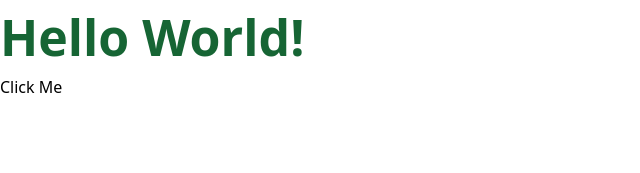
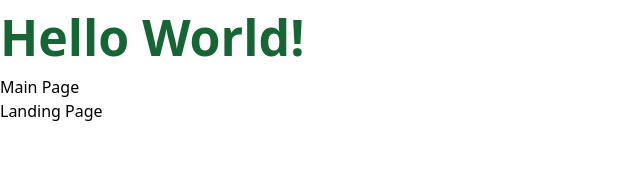
Before and after one commit to PhilippTillmanns/week-10, a React (Create React App) app: page / in a window 1280 px wide. Shown: the top 173 px of the page, without its empty margins (0-640 px from the left). Built offline with nearby package versions, Linux system fonts and the light colour scheme.

Commit message:
Added divs and pages-folder

```diff
--- a/src/App.js
+++ b/src/App.js
@@ -1,4 +1,5 @@
 import Login from "./components/Login";
+import Landing from "./pages/landing";
 
 
 function App() {
@@ -7,7 +8,15 @@ function App() {
       <h1 className="font-bold text-green-800 text-[50px]"
       >Hello World!</h1>
 
-      <Login></Login>
+      <div>
+        <h1>Main Page</h1>
+      </div>
+
+      <div>
+        <Landing></Landing>
+      </div>
+
+
     </div>
   );
 }
--- /dev/null
+++ b/src/pages/landing.js
@@ -0,0 +1,9 @@
+import React from 'react'
+
+function Landing() {
+  return (
+    <div>Landing Page</div>
+  )
+}
+
+export default Landing
```
